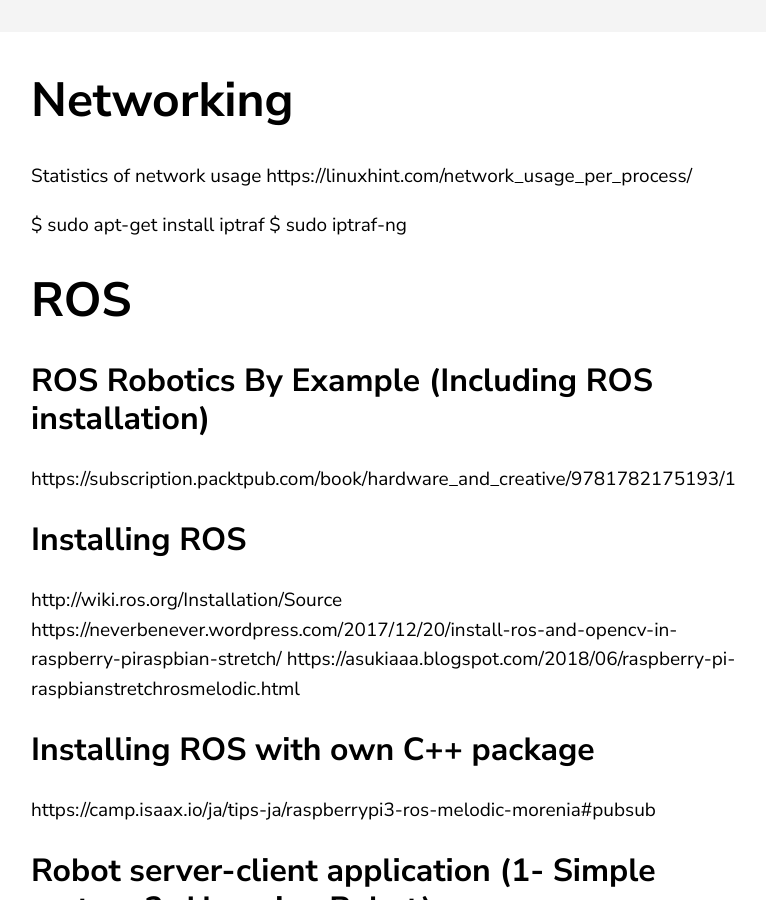
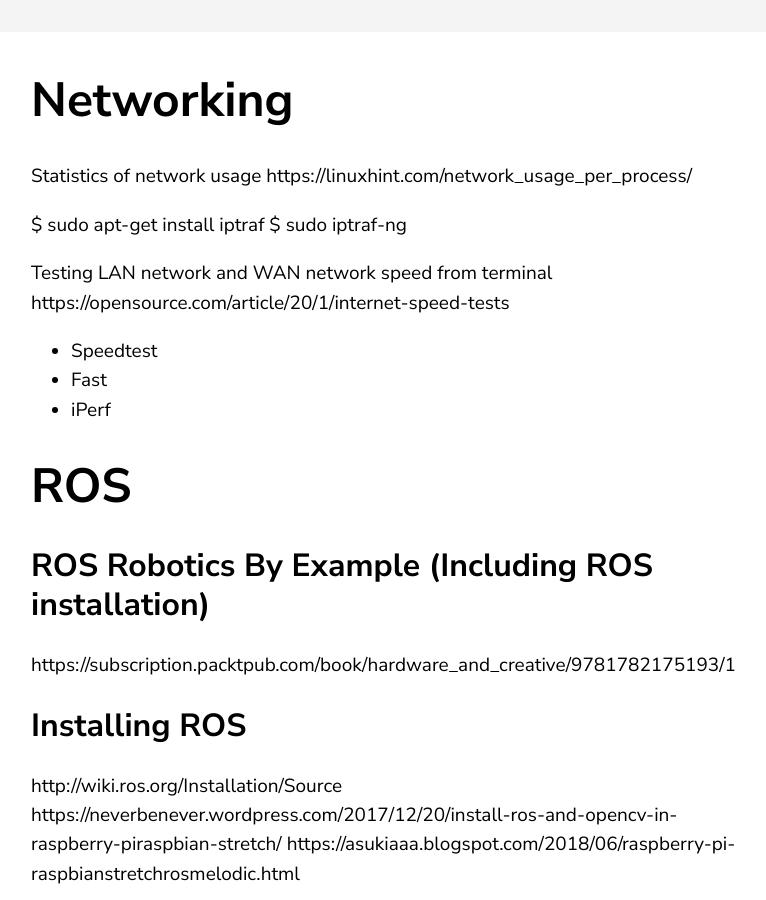
Before and after one commit to jluis9796/jluis9796.github.io, a Jekyll site: the page built from _posts/2020-05-31-manuals.markdown, in a window 1280 px wide and 900 px high, scrolled down 3912 px. Shown: the whole window, without its empty margins (69-835 px from the left). Built offline with Jekyll 4.4.1, drawn with Linux system fonts in a browser that asks for light colours.

Commit message:
Update 2020-05-31-manuals.markdown

```diff
--- a/_posts/2020-05-31-manuals.markdown
+++ b/_posts/2020-05-31-manuals.markdown
@@ -90,6 +90,12 @@ https://linuxhint.com/network_usage_per_process/
 
 $ sudo apt-get install iptraf
 $ sudo iptraf-ng
+
+Testing LAN network and WAN network speed from terminal
+https://opensource.com/article/20/1/internet-speed-tests
+- Speedtest
+- Fast
+- iPerf
 
 
 # ROS
```
